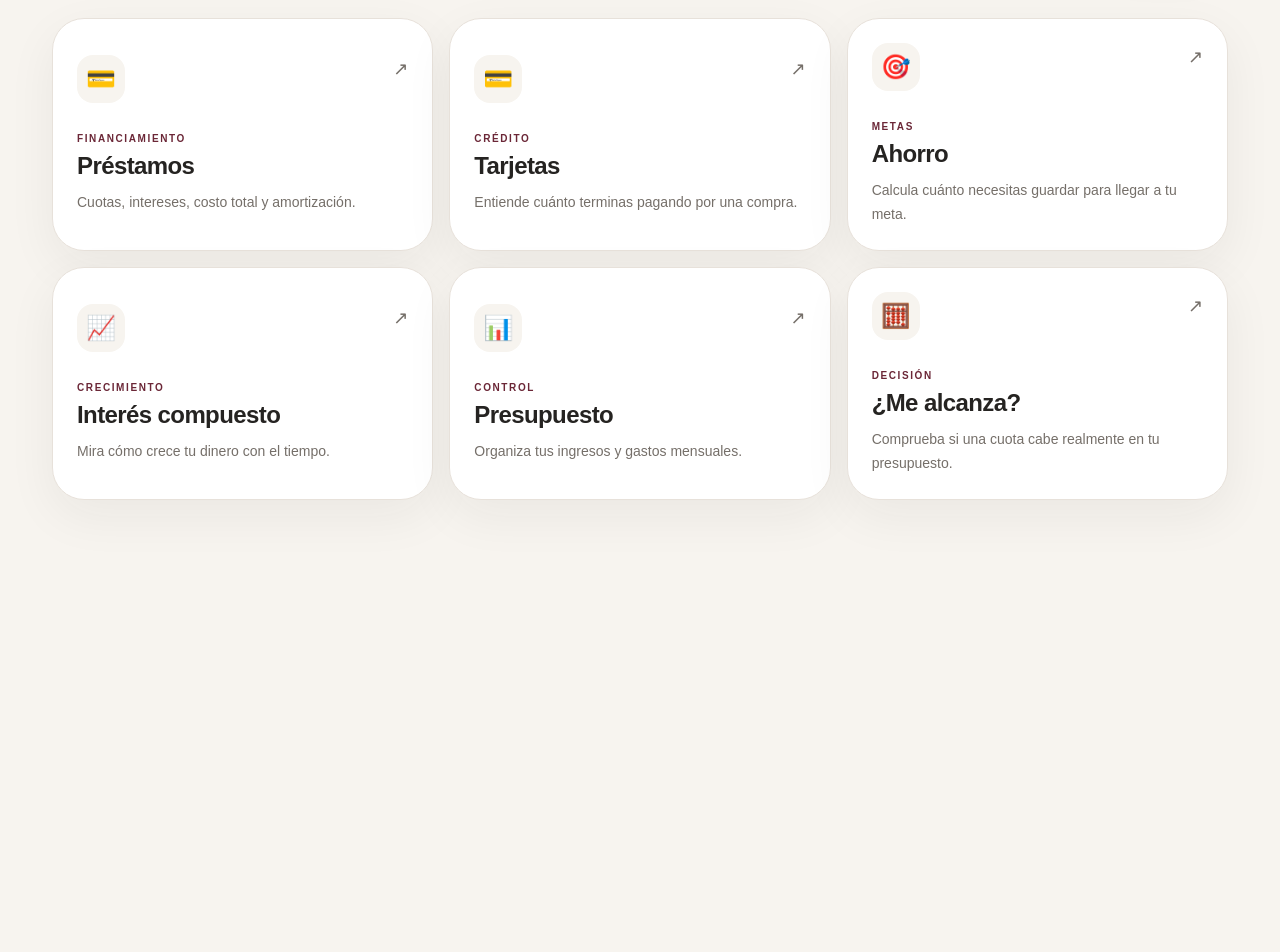
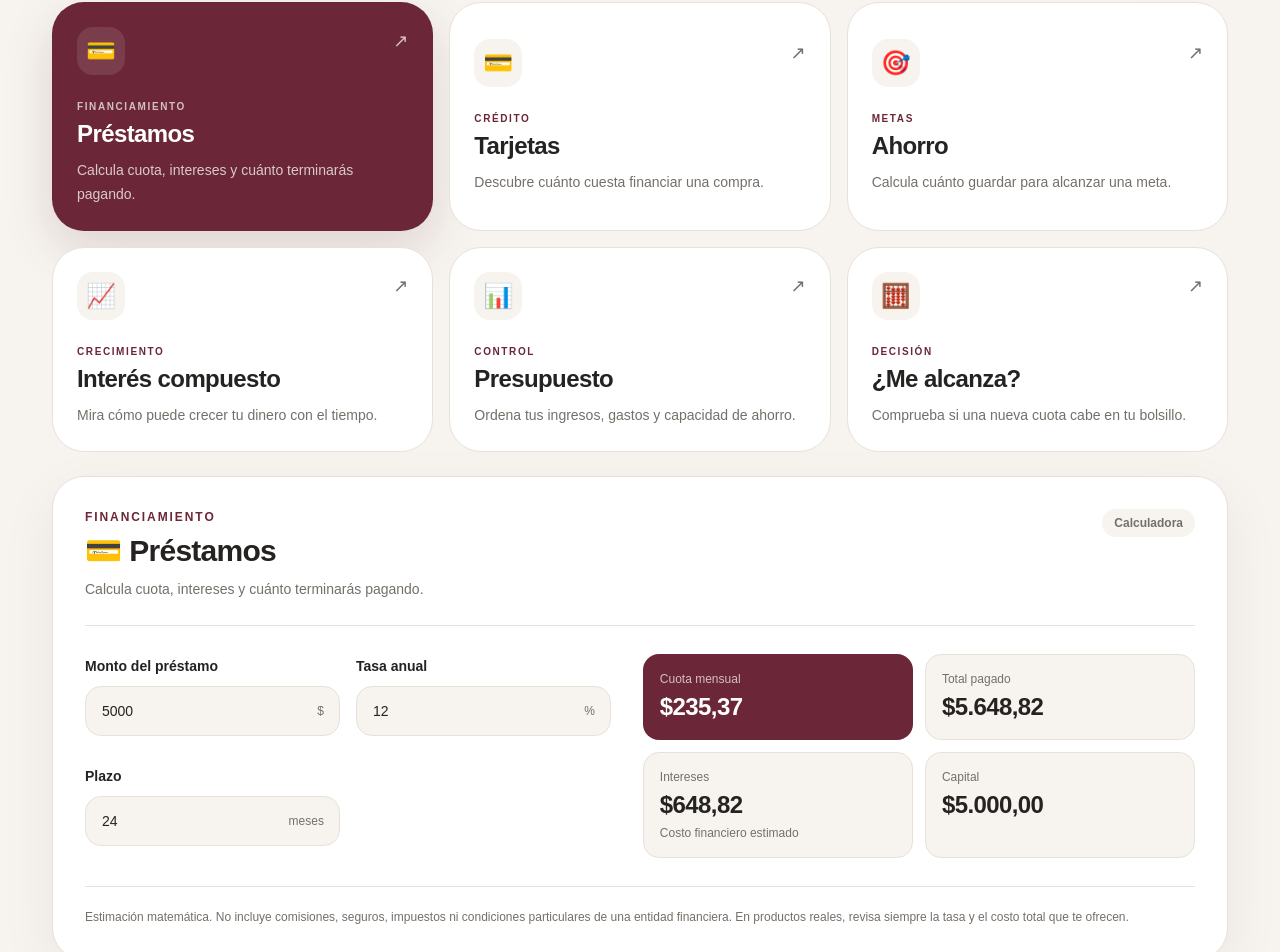
Before and after one commit to JokerEc96/CalculaEC, a Next.js app: page /herramientas/finanzas in a window 1280 px wide. Shown: the part 432-1384 px from the top of the page. Before the commit the page ends 1028 px from the top, so only its background shows below. Built offline with nearby package versions, Linux system fonts and the light colour scheme.

Commit message:
feat: build finance calculators

```diff
--- a/app/herramientas/finanzas/page.tsx
+++ b/app/herramientas/finanzas/page.tsx
@@ -1,165 +1,147 @@
 "use client";
 
 import Link from "next/link";
-import { useState } from "react";
+import { useMemo, useState } from "react";
 
-const categories = [
-  {
-    id: "prestamos",
-    icon: "💳",
-    eyebrow: "Financiamiento",
-    title: "Préstamos",
-    description: "Cuotas, intereses, costo total y amortización.",
-  },
-  {
-    id: "tarjetas",
-    icon: "💳",
-    eyebrow: "Crédito",
-    title: "Tarjetas",
-    description: "Entiende cuánto terminas pagando por una compra.",
-  },
-  {
-    id: "ahorro",
-    icon: "🎯",
-    eyebrow: "Metas",
-    title: "Ahorro",
-    description: "Calcula cuánto necesitas guardar para llegar a tu meta.",
-  },
-  {
-    id: "interes",
-    icon: "📈",
-    eyebrow: "Crecimiento",
-    title: "Interés compuesto",
-    description: "Mira cómo crece tu dinero con el tiempo.",
-  },
-  {
-    id: "presupuesto",
-    icon: "📊",
-    eyebrow: "Control",
-    title: "Presupuesto",
-    description: "Organiza tus ingresos y gastos mensuales.",
-  },
-  {
-    id: "me-alcanza",
-    icon: "🧮",
-    eyebrow: "Decisión",
-    title: "¿Me alcanza?",
-    description: "Comprueba si una cuota cabe realmente en tu presupuesto.",
-  },
+type ToolId = "prestamos" | "tarjetas" | "ahorro" | "interes" | "presupuesto" | "me-alcanza";
+
+const tools: Array<{ id: ToolId; icon: string; eyebrow: string; title: string; description: string }> = [
+  { id: "prestamos", icon: "💳", eyebrow: "Financiamiento", title: "Préstamos", description: "Calcula cuota, intereses y cuánto terminarás pagando." },
+  { id: "tarjetas", icon: "💳", eyebrow: "Crédito", title: "Tarjetas", description: "Descubre cuánto cuesta financiar una compra." },
+  { id: "ahorro", icon: "🎯", eyebrow: "Metas", title: "Ahorro", description: "Calcula cuánto guardar para alcanzar una meta." },
+  { id: "interes", icon: "📈", eyebrow: "Crecimiento", title: "Interés compuesto", description: "Mira cómo puede crecer tu dinero con el tiempo." },
+  { id: "presupuesto", icon: "📊", eyebrow: "Control", title: "Presupuesto", description: "Ordena tus ingresos, gastos y capacidad de ahorro." },
+  { id: "me-alcanza", icon: "🧮", eyebrow: "Decisión", title: "¿Me alcanza?", description: "Comprueba si una nueva cuota cabe en tu bolsillo." },
 ];
 
+const money = (value: number) => new Intl.NumberFormat("es-EC", { style: "currency", currency: "USD", maximumFractionDigits: 2 }).format(Number.isFinite(value) ? value : 0);
+const number = (value: number, digits = 2) => new Intl.NumberFormat("es-EC", { maximumFractionDigits: digits }).format(Number.isFinite(value) ? value : 0);
+const n = (value: string) => Number(value) || 0;
+
+function Field({ label, value, onChange, placeholder = "0", suffix }: { label: string; value: string; onChange: (value: string) => void; placeholder?: string; suffix?: string }) {
+  return (
+    <label className="block">
+      <span className="text-sm font-semibold">{label}</span>
+      <div className="relative mt-2">
+        <input type="number" min="0" step="0.01" inputMode="decimal" value={value} onChange={(e) => onChange(e.target.value)} placeholder={placeholder} className="w-full rounded-2xl border border-[var(--border)] bg-[var(--background)] px-4 py-3.5 text-sm outline-none transition focus:border-[var(--wine)] focus:ring-4 focus:ring-[var(--wine)]/8" />
+        {suffix && <span className="pointer-events-none absolute inset-y-0 right-4 flex items-center text-xs font-medium text-[var(--muted)]">{suffix}</span>}
+      </div>
+    </label>
+  );
+}
+
+function Result({ label, value, accent = false, note }: { label: string; value: string; accent?: boolean; note?: string }) {
+  return (
+    <div className={`rounded-2xl border p-4 ${accent ? "border-[var(--wine)]/20 bg-[var(--wine)] text-white" : "border-[var(--border)] bg-[var(--background)]"}`}>
+      <p className={`text-xs ${accent ? "text-white/70" : "text-[var(--muted)]"}`}>{label}</p>
+      <p className="mt-1 text-2xl font-semibold tracking-tight">{value}</p>
+      {note && <p className={`mt-1 text-xs ${accent ? "text-white/70" : "text-[var(--muted)]"}`}>{note}</p>}
+    </div>
+  );
+}
+
 export default function FinanzasPage() {
-  const [active, setActive] = useState<string | null>(null);
-  const selected = categories.find((item) => item.id === active);
+  const [active, setActive] = useState<ToolId>("prestamos");
+  const [loan, setLoan] = useState({ amount: "5000", rate: "12", months: "24" });
+  const [card, setCard] = useState({ amount: "500", rate: "18", months: "6" });
+  const [saving, setSaving] = useState({ target: "3000", current: "500", monthly: "250" });
+  const [compound, setCompound] = useState({ initial: "500", monthly: "100", rate: "8", years: "5" });
+  const [budget, setBudget] = useState({ income: "600", fixed: "180", variable: "120", debts: "80" });
+  const [afford, setAfford] = useState({ income: "600", expenses: "300", currentDebt: "80", newPayment: "120" });
+
+  const loanResult = useMemo(() => {
+    const p = n(loan.amount), monthlyRate = n(loan.rate) / 100 / 12, months = Math.max(0, Math.round(n(loan.months)));
+    if (!p || !months) return { payment: 0, total: 0, interest: 0 };
+    const payment = monthlyRate === 0 ? p / months : p * monthlyRate / (1 - Math.pow(1 + monthlyRate, -months));
+    return { payment, total: payment * months, interest: payment * months - p };
+  }, [loan]);
+
+  const cardResult = useMemo(() => {
+    const p = n(card.amount), monthlyRate = n(card.rate) / 100 / 12, months = Math.max(0, Math.round(n(card.months)));
+    if (!p || !months) return { payment: 0, total: 0, interest: 0 };
+    const payment = monthlyRate === 0 ? p / months : p * monthlyRate / (1 - Math.pow(1 + monthlyRate, -months));
+    return { payment, total: payment * months, interest: payment * months - p };
+  }, [card]);
+
+  const savingResult = useMemo(() => {
+    const missing = Math.max(0, n(saving.target) - n(saving.current));
+    const monthly = n(saving.monthly);
+    return { missing, months: monthly > 0 ? Math.ceil(missing / monthly) : 0 };
+  }, [saving]);
+
+  const compoundResult = useMemo(() => {
+    const initial = n(compound.initial), monthly = n(compound.monthly), rate = n(compound.rate) / 100 / 12, months = Math.max(0, Math.round(n(compound.years) * 12));
+    if (!months) return { final: initial, invested: initial, interest: 0 };
+    const growth = Math.pow(1 + rate, months);
+    const contributions = rate === 0 ? monthly * months : monthly * ((growth - 1) / rate);
+    const final = initial * growth + contributions;
+    const invested = initial + monthly * months;
+    return { final, invested, interest: final - invested };
+  }, [compound]);
+
+  const budgetResult = useMemo(() => {
+    const income = n(budget.income), expenses = n(budget.fixed) + n(budget.variable) + n(budget.debts), available = income - expenses;
+    return { available, rate: income > 0 ? (available / income) * 100 : 0 };
+  }, [budget]);
+
+  const affordResult = useMemo(() => {
+    const income = n(afford.income), obligations = n(afford.expenses) + n(afford.currentDebt), after = income - obligations - n(afford.newPayment);
+    return { after, ratio: income > 0 ? ((obligations + n(afford.newPayment)) / income) * 100 : 0 };
+  }, [afford]);
+
+  const selected = tools.find((tool) => tool.id === active)!;
 
   return (
     <main className="min-h-screen overflow-hidden bg-[var(--background)] text-[var(--foreground)]">
-      <div className="mx-auto min-h-screen w-full max-w-[1240px] px-4 sm:px-6 lg:px-8">
+      <div className="mx-auto w-full max-w-[1240px] px-4 sm:px-6 lg:px-8">
         <header className="flex items-center justify-between py-5 sm:py-7">
-          <Link href="/" className="text-xl font-bold tracking-tight">
-            Calcula<span className="text-[var(--wine)]">EC</span>
-          </Link>
-          <Link
-            href="/"
-            className="rounded-xl border border-[var(--border)] bg-white px-4 py-2 text-sm font-semibold transition hover:border-[var(--wine)]/30 hover:text-[var(--wine)]"
-          >
-            ← Inicio
-          </Link>
+          <Link href="/" className="text-xl font-bold tracking-tight">Calcula<span className="text-[var(--wine)]">EC</span></Link>
+          <Link href="/" className="rounded-xl border border-[var(--border)] bg-white px-4 py-2 text-sm font-semibold transition hover:border-[var(--wine)]/30 hover:text-[var(--wine)]">← Inicio</Link>
         </header>
 
-        <section className="relative py-10 sm:py-16">
+        <section className="relative py-10 sm:py-14">
           <div className="pointer-events-none absolute -right-24 -top-20 h-80 w-80 rounded-full bg-[var(--wine)]/6 blur-3xl" />
           <div className="relative max-w-3xl">
-            <p className="text-xs font-semibold uppercase tracking-[0.18em] text-[var(--wine)]">
-              CalculaEC · Finanzas
-            </p>
-            <h1 className="mt-4 text-4xl font-semibold tracking-[-0.04em] sm:text-6xl">
-              Tus decisiones de dinero,
-              <span className="block text-[var(--wine)]">más claras.</span>
-            </h1>
-            <p className="mt-5 max-w-2xl text-base leading-7 text-[var(--muted)] sm:text-lg">
-              Elige qué quieres calcular. Cada herramienta se abrirá como una nueva capa para que puedas concentrarte en una sola decisión a la vez.
-            </p>
+            <p className="text-xs font-semibold uppercase tracking-[0.18em] text-[var(--wine)]">CalculaEC · Finanzas</p>
+            <h1 className="mt-4 text-4xl font-semibold tracking-[-0.04em] sm:text-6xl">Toma decisiones con<br /><span className="text-[var(--wine)]">números claros.</span></h1>
+            <p className="mt-5 max-w-2xl text-base leading-7 text-[var(--muted)] sm:text-lg">Calcula cuotas, ahorro, intereses y presupuesto sin fórmulas complicadas. Elige una herramienta y juega con los números.</p>
           </div>
         </section>
 
-        <section aria-label="Herramientas financieras" className="pb-16 sm:pb-24">
+        <section className="pb-20" aria-label="Calculadoras financieras">
           <div className="grid gap-4 sm:grid-cols-2 lg:grid-cols-3">
-            {categories.map((item, index) => (
-              <button
-                key={item.id}
-                type="button"
-                onClick={() => setActive(item.id)}
-                className="group relative min-h-48 overflow-hidden rounded-[2rem] border border-[var(--border)] bg-white p-6 text-left shadow-[0_16px_50px_rgba(37,35,33,0.06)] transition duration-300 hover:-translate-y-1 hover:shadow-[0_24px_65px_rgba(37,35,33,0.10)] focus-visible:outline-none focus-visible:ring-2 focus-visible:ring-[var(--wine)] focus-visible:ring-offset-2"
-                style={{ animationDelay: `${index * 70}ms` }}
-              >
-                <div className="flex items-start justify-between">
-                  <span className="flex h-12 w-12 items-center justify-center rounded-2xl bg-[var(--cream)] text-2xl" aria-hidden="true">
-                    {item.icon}
-                  </span>
-                  <span className="text-lg text-[var(--muted)] transition-transform duration-300 group-hover:translate-x-1" aria-hidden="true">↗</span>
-                </div>
-                <p className="mt-7 text-[10px] font-semibold uppercase tracking-[0.16em] text-[var(--wine)]">{item.eyebrow}</p>
-                <h2 className="mt-1 text-2xl font-semibold tracking-tight">{item.title}</h2>
-                <p className="mt-2 text-sm leading-6 text-[var(--muted)]">{item.description}</p>
+            {tools.map((tool) => (
+              <button key={tool.id} type="button" onClick={() => setActive(tool.id)} className={`group min-h-44 rounded-[2rem] border p-6 text-left transition duration-200 hover:-translate-y-1 hover:shadow-[0_20px_60px_rgba(37,35,33,0.10)] focus-visible:outline-none focus-visible:ring-2 focus-visible:ring-[var(--wine)] focus-visible:ring-offset-2 ${active === tool.id ? "border-[var(--wine)]/30 bg-[var(--wine)] text-white shadow-[0_18px_50px_rgba(93,35,50,0.16)]" : "border-[var(--border)] bg-white"}`}>
+                <div className="flex items-start justify-between"><span className={`flex h-12 w-12 items-center justify-center rounded-2xl text-2xl ${active === tool.id ? "bg-white/10" : "bg-[var(--cream)]"}`}>{tool.icon}</span><span className={`text-lg transition-transform group-hover:translate-x-1 ${active === tool.id ? "text-white/70" : "text-[var(--muted)]"}`}>↗</span></div>
+                <p className={`mt-6 text-[10px] font-semibold uppercase tracking-[0.16em] ${active === tool.id ? "text-white/70" : "text-[var(--wine)]"}`}>{tool.eyebrow}</p>
+                <h2 className="mt-1 text-2xl font-semibold tracking-tight">{tool.title}</h2>
+                <p className={`mt-2 text-sm leading-6 ${active === tool.id ? "text-white/75" : "text-[var(--muted)]"}`}>{tool.description}</p>
               </button>
             ))}
           </div>
+
+          <section className="mt-6 rounded-[2rem] border border-[var(--border)] bg-white p-6 shadow-[0_18px_60px_rgba(37,35,33,0.06)] sm:p-8" aria-live="polite">
+            <div className="flex flex-col gap-3 border-b border-[var(--border)] pb-6 sm:flex-row sm:items-start sm:justify-between">
+              <div><p className="text-xs font-semibold uppercase tracking-[0.16em] text-[var(--wine)]">{selected.eyebrow}</p><h2 className="mt-2 text-3xl font-semibold tracking-tight">{selected.icon} {selected.title}</h2><p className="mt-2 text-sm leading-6 text-[var(--muted)]">{selected.description}</p></div>
+              <span className="rounded-full bg-[var(--background)] px-3 py-1.5 text-xs font-semibold text-[var(--muted)]">Calculadora</span>
+            </div>
+
+            {active === "prestamos" && <div className="mt-7 grid gap-8 lg:grid-cols-[1fr_1.05fr]"><div className="grid gap-4 sm:grid-cols-2"><Field label="Monto del préstamo" value={loan.amount} onChange={(v) => setLoan({ ...loan, amount: v })} suffix="$" /><Field label="Tasa anual" value={loan.rate} onChange={(v) => setLoan({ ...loan, rate: v })} suffix="%" /><Field label="Plazo" value={loan.months} onChange={(v) => setLoan({ ...loan, months: v })} suffix="meses" /></div><div className="grid gap-3 sm:grid-cols-2"><Result label="Cuota mensual" value={money(loanResult.payment)} accent /><Result label="Total pagado" value={money(loanResult.total)} /><Result label="Intereses" value={money(loanResult.interest)} note="Costo financiero estimado" /><Result label="Capital" value={money(n(loan.amount))} /></div></div>}
+
+            {active === "tarjetas" && <div className="mt-7 grid gap-8 lg:grid-cols-[1fr_1.05fr]"><div className="grid gap-4 sm:grid-cols-2"><Field label="Valor de la compra" value={card.amount} onChange={(v) => setCard({ ...card, amount: v })} suffix="$" /><Field label="Tasa anual" value={card.rate} onChange={(v) => setCard({ ...card, rate: v })} suffix="%" /><Field label="Número de cuotas" value={card.months} onChange={(v) => setCard({ ...card, months: v })} suffix="cuotas" /></div><div className="grid gap-3 sm:grid-cols-2"><Result label="Cuota estimada" value={money(cardResult.payment)} accent /><Result label="Terminarías pagando" value={money(cardResult.total)} /><Result label="Intereses" value={money(cardResult.interest)} /><Result label="Costo extra" value={`${n(card.amount) > 0 ? number((cardResult.interest / n(card.amount)) * 100) : "0"}%`} note="Sobre el precio original" /></div></div>}
+
+            {active === "ahorro" && <div className="mt-7 grid gap-8 lg:grid-cols-[1fr_1.05fr]"><div className="grid gap-4 sm:grid-cols-2"><Field label="Meta de ahorro" value={saving.target} onChange={(v) => setSaving({ ...saving, target: v })} suffix="$" /><Field label="Ya tienes" value={saving.current} onChange={(v) => setSaving({ ...saving, current: v })} suffix="$" /><Field label="Aporte mensual" value={saving.monthly} onChange={(v) => setSaving({ ...saving, monthly: v })} suffix="$" /></div><div className="grid gap-3 sm:grid-cols-2"><Result label="Te falta" value={money(savingResult.missing)} accent /><Result label="Tiempo estimado" value={savingResult.missing === 0 ? "¡Meta lista!" : savingResult.months ? `${savingResult.months} meses` : "—"} /><Result label="Aporte mensual" value={money(n(saving.monthly))} /><Result label="Meta total" value={money(n(saving.target))} /></div></div>}
+
+            {active === "interes" && <div className="mt-7 grid gap-8 lg:grid-cols-[1fr_1.05fr]"><div className="grid gap-4 sm:grid-cols-2"><Field label="Capital inicial" value={compound.initial} onChange={(v) => setCompound({ ...compound, initial: v })} suffix="$" /><Field label="Aporte mensual" value={compound.monthly} onChange={(v) => setCompound({ ...compound, monthly: v })} suffix="$" /><Field label="Rendimiento anual" value={compound.rate} onChange={(v) => setCompound({ ...compound, rate: v })} suffix="%" /><Field label="Tiempo" value={compound.years} onChange={(v) => setCompound({ ...compound, years: v })} suffix="años" /></div><div className="grid gap-3 sm:grid-cols-2"><Result label="Valor final estimado" value={money(compoundResult.final)} accent /><Result label="Dinero aportado" value={money(compoundResult.invested)} /><Result label="Ganancia estimada" value={money(compoundResult.interest)} /><Result label="Rendimiento" value={`${n(compound.initial) + n(compound.monthly) * n(compound.years) * 12 > 0 ? number((compoundResult.interest / (n(compound.initial) + n(compound.monthly) * n(compound.years) * 12)) * 100) : "0"}%`} /></div></div>}
+
+            {active === "presupuesto" && <div className="mt-7 grid gap-8 lg:grid-cols-[1fr_1.05fr]"><div className="grid gap-4 sm:grid-cols-2"><Field label="Ingresos mensuales" value={budget.income} onChange={(v) => setBudget({ ...budget, income: v })} suffix="$" /><Field label="Gastos fijos" value={budget.fixed} onChange={(v) => setBudget({ ...budget, fixed: v })} suffix="$" /><Field label="Gastos variables" value={budget.variable} onChange={(v) => setBudget({ ...budget, variable: v })} suffix="$" /><Field label="Deudas / cuotas" value={budget.debts} onChange={(v) => setBudget({ ...budget, debts: v })} suffix="$" /></div><div className="grid gap-3 sm:grid-cols-2"><Result label="Dinero disponible" value={money(budgetResult.available)} accent note={budgetResult.available >= 0 ? "Después de tus gastos" : "Tus gastos superan tus ingresos"} /><Result label="Margen libre" value={`${number(budgetResult.rate)}%`} /><Result label="Gastos totales" value={money(n(budget.fixed) + n(budget.variable) + n(budget.debts))} /><Result label="Ingreso mensual" value={money(n(budget.income))} /></div></div>}
+
+            {active === "me-alcanza" && <div className="mt-7 grid gap-8 lg:grid-cols-[1fr_1.05fr]"><div className="grid gap-4 sm:grid-cols-2"><Field label="Ingresos mensuales" value={afford.income} onChange={(v) => setAfford({ ...afford, income: v })} suffix="$" /><Field label="Gastos mensuales" value={afford.expenses} onChange={(v) => setAfford({ ...afford, expenses: v })} suffix="$" /><Field label="Cuotas actuales" value={afford.currentDebt} onChange={(v) => setAfford({ ...afford, currentDebt: v })} suffix="$" /><Field label="Nueva cuota" value={afford.newPayment} onChange={(v) => setAfford({ ...afford, newPayment: v })} suffix="$" /></div><div className="grid gap-3 sm:grid-cols-2"><Result label="Te quedaría" value={money(affordResult.after)} accent note={affordResult.after >= 0 ? "Después de todas las obligaciones" : "La cuota supera tu margen"} /><Result label="Comprometido" value={`${number(affordResult.ratio)}%`} /><Result label="Gastos + deudas" value={money(n(afford.expenses) + n(afford.currentDebt))} /><Result label="Nueva cuota" value={money(n(afford.newPayment))} /></div></div>}
+
+            <p className="mt-7 border-t border-[var(--border)] pt-5 text-xs leading-5 text-[var(--muted)]">Estimación matemática. No incluye comisiones, seguros, impuestos ni condiciones particulares de una entidad financiera. En productos reales, revisa siempre la tasa y el costo total que te ofrecen.</p>
+          </section>
         </section>
-
-        {selected && (
-          <div
-            className="fixed inset-0 z-50 flex items-end justify-center bg-black/25 p-0 backdrop-blur-[2px] sm:items-center sm:p-6"
-            role="dialog"
-            aria-modal="true"
-            aria-labelledby="finance-panel-title"
-            onClick={() => setActive(null)}
-          >
-            <div
-              className="finance-panel w-full max-w-3xl rounded-t-[2rem] border border-[var(--border)] bg-white p-6 shadow-[0_30px_100px_rgba(0,0,0,0.18)] sm:rounded-[2rem] sm:p-8"
-              onClick={(event) => event.stopPropagation()}
-            >
-              <div className="flex items-start justify-between gap-6">
-                <div>
-                  <p className="text-xs font-semibold uppercase tracking-[0.16em] text-[var(--wine)]">{selected.eyebrow}</p>
-                  <h2 id="finance-panel-title" className="mt-2 text-3xl font-semibold tracking-tight">{selected.title}</h2>
-                  <p className="mt-3 max-w-xl text-sm leading-6 text-[var(--muted)]">{selected.description}</p>
-                </div>
-                <button
-                  type="button"
-                  onClick={() => setActive(null)}
-                  className="flex h-10 w-10 shrink-0 items-center justify-center rounded-xl border border-[var(--border)] text-lg text-[var(--muted)] transition hover:border-[var(--wine)]/30 hover:text-[var(--wine)]"
-                  aria-label="Cerrar"
-                >
-                  ×
-                </button>
-              </div>
-
-              <div className="mt-8 rounded-2xl border border-dashed border-[var(--border)] bg-[var(--background)] p-6 text-center">
-                <span className="text-3xl" aria-hidden="true">{selected.icon}</span>
-                <p className="mt-3 text-sm font-semibold">Herramienta en construcción</p>
-                <p className="mt-1 text-xs leading-5 text-[var(--muted)]">Esta sesión solo crea la navegación y la transición. El cálculo se implementará por separado.</p>
-              </div>
-            </div>
-          </div>
-        )}
       </div>
-
-      <style jsx>{`
-        @keyframes financeCardIn {
-          from { opacity: 0; transform: translateY(18px); }
-          to { opacity: 1; transform: translateY(0); }
-        }
-        .group { animation: financeCardIn 500ms ease both; }
-        @keyframes financePanelIn {
-          from { opacity: 0; transform: translateY(100%); }
-          to { opacity: 1; transform: translateY(0); }
-        }
-        .finance-panel { animation: financePanelIn 420ms cubic-bezier(.22,.8,.24,1) both; }
-        @media (prefers-reduced-motion: reduce) {
-          .group, .finance-panel { animation: none; }
-        }
-      `}</style>
     </main>
   );
 }
```
